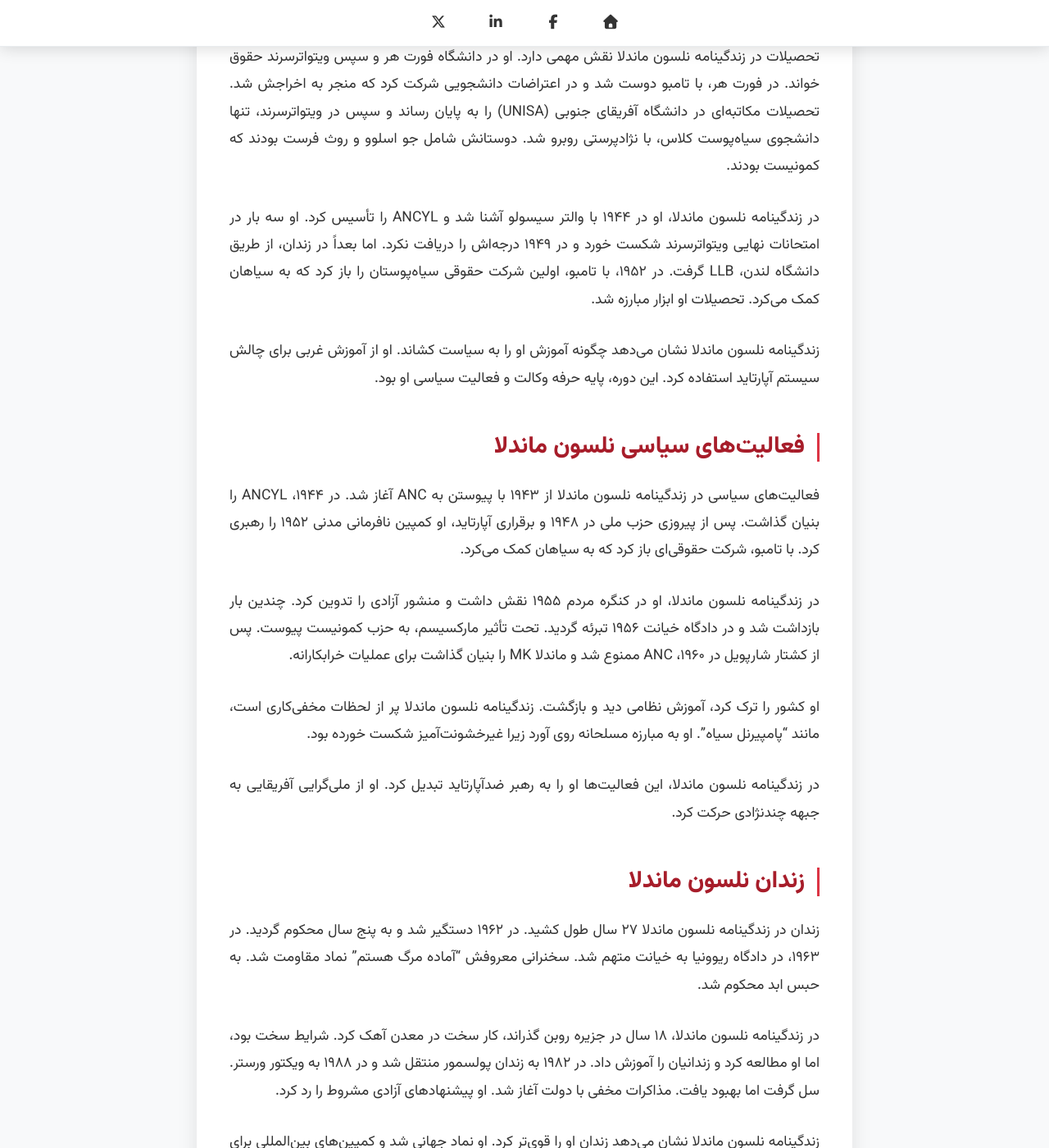
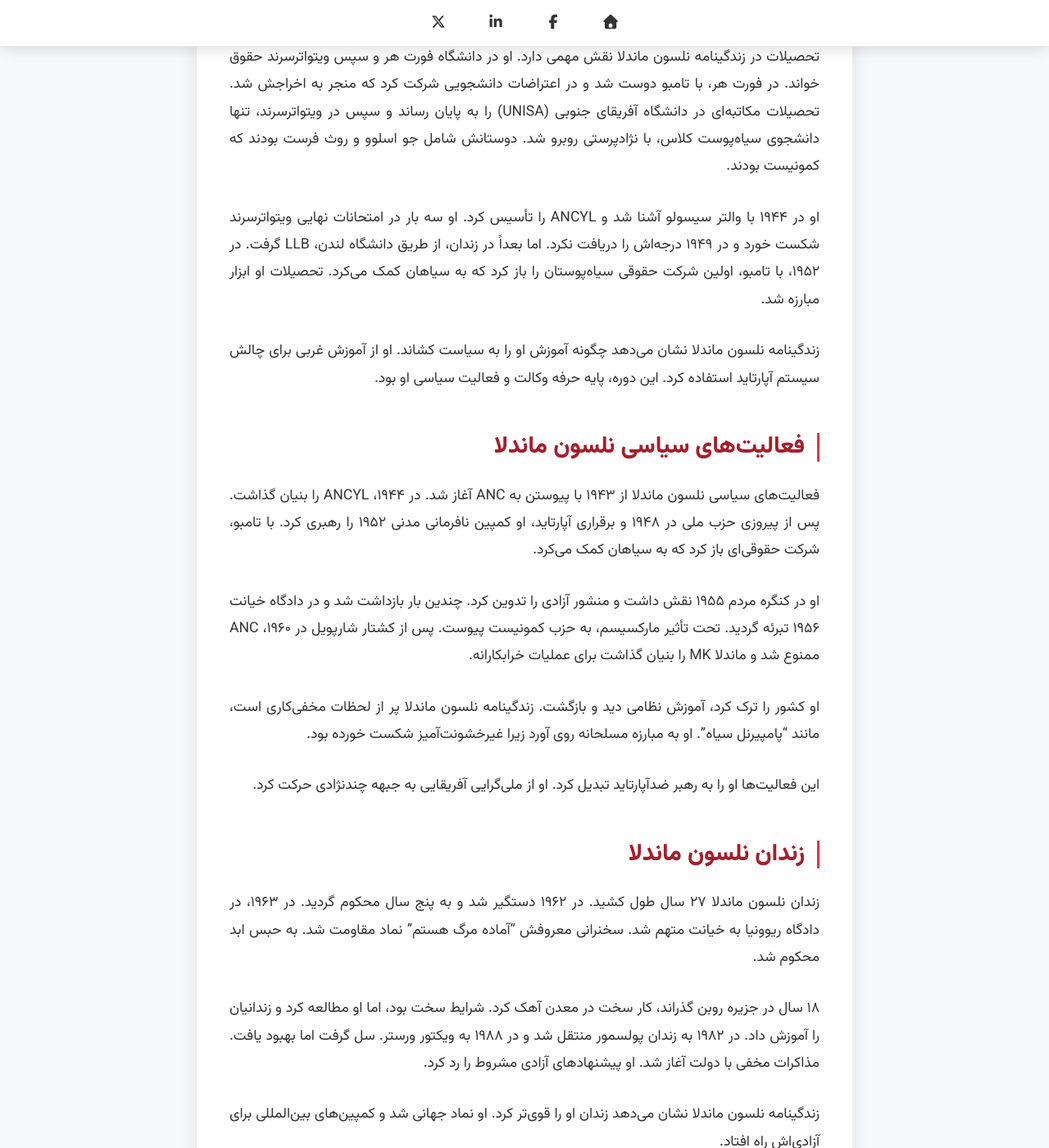
Before and after one commit to darkblog/darkblog.github.io, a Jekyll site: the page built from _posts/2025-9-8-nelson-mandela.md, in a window 1280 px wide and 1400 px high, scrolled down 2002 px. Shown: the whole window at 82% size. Built offline with Jekyll 4.4.1, drawn with Linux system fonts in a browser that asks for light colours; nearby versions of some CDN libraries; some of the changed text lies outside the part shown.

Commit message:
Update 2025-9-8-nelson-mandela.md

```diff
--- a/_posts/2025-9-8-nelson-mandela.md
+++ b/_posts/2025-9-8-nelson-mandela.md
@@ -22,45 +22,45 @@ title: زندگینامه نلسون ماندلا - نماد آپارتاید
 
 تحصیلات در زندگینامه نلسون ماندلا نقش مهمی دارد. او در دانشگاه فورت هر و سپس ویتواترسرند حقوق خواند. در فورت هر، با تامبو دوست شد و در اعتراضات دانشجویی شرکت کرد که منجر به اخراجش شد. تحصیلات مکاتبه‌ای در دانشگاه آفریقای جنوبی (UNISA) را به پایان رساند و سپس در ویتواترسرند، تنها دانشجوی سیاه‌پوست کلاس، با نژادپرستی روبرو شد. دوستانش شامل جو اسلوو و روث فرست بودند که کمونیست بودند.
 
-در زندگینامه نلسون ماندلا، او در ۱۹۴۴ با والتر سیسولو آشنا شد و ANCYL را تأسیس کرد. او سه بار در امتحانات نهایی ویتواترسرند شکست خورد و در ۱۹۴۹ درجه‌اش را دریافت نکرد. اما بعداً در زندان، از طریق دانشگاه لندن، LLB گرفت. در ۱۹۵۲، با تامبو، اولین شرکت حقوقی سیاه‌پوستان را باز کرد که به سیاهان کمک می‌کرد. تحصیلات او ابزار مبارزه شد.
+او در ۱۹۴۴ با والتر سیسولو آشنا شد و ANCYL را تأسیس کرد. او سه بار در امتحانات نهایی ویتواترسرند شکست خورد و در ۱۹۴۹ درجه‌اش را دریافت نکرد. اما بعداً در زندان، از طریق دانشگاه لندن، LLB گرفت. در ۱۹۵۲، با تامبو، اولین شرکت حقوقی سیاه‌پوستان را باز کرد که به سیاهان کمک می‌کرد. تحصیلات او ابزار مبارزه شد.
 
 زندگینامه نلسون ماندلا نشان می‌دهد چگونه آموزش او را به سیاست کشاند. او از آموزش غربی برای چالش سیستم آپارتاید استفاده کرد. این دوره، پایه حرفه وکالت و فعالیت سیاسی او بود.
 
 ## فعالیت‌های سیاسی نلسون ماندلا
 
-فعالیت‌های سیاسی در زندگینامه نلسون ماندلا از ۱۹۴۳ با پیوستن به ANC آغاز شد. در ۱۹۴۴، ANCYL را بنیان گذاشت. پس از پیروزی حزب ملی در ۱۹۴۸ و برقراری آپارتاید، او کمپین نافرمانی مدنی ۱۹۵۲ را رهبری کرد. با تامبو، شرکت حقوقی‌ای باز کرد که به سیاهان کمک می‌کرد.
+فعالیت‌های سیاسی نلسون ماندلا از ۱۹۴۳ با پیوستن به ANC آغاز شد. در ۱۹۴۴، ANCYL را بنیان گذاشت. پس از پیروزی حزب ملی در ۱۹۴۸ و برقراری آپارتاید، او کمپین نافرمانی مدنی ۱۹۵۲ را رهبری کرد. با تامبو، شرکت حقوقی‌ای باز کرد که به سیاهان کمک می‌کرد.
 
-در زندگینامه نلسون ماندلا، او در کنگره مردم ۱۹۵۵ نقش داشت و منشور آزادی را تدوین کرد. چندین بار بازداشت شد و در دادگاه خیانت ۱۹۵۶ تبرئه گردید. تحت تأثیر مارکسیسم، به حزب کمونیست پیوست. پس از کشتار شارپویل در ۱۹۶۰، ANC ممنوع شد و ماندلا MK را بنیان گذاشت برای عملیات خرابکارانه.
+او در کنگره مردم ۱۹۵۵ نقش داشت و منشور آزادی را تدوین کرد. چندین بار بازداشت شد و در دادگاه خیانت ۱۹۵۶ تبرئه گردید. تحت تأثیر مارکسیسم، به حزب کمونیست پیوست. پس از کشتار شارپویل در ۱۹۶۰، ANC ممنوع شد و ماندلا MK را بنیان گذاشت برای عملیات خرابکارانه.
 
 او کشور را ترک کرد، آموزش نظامی دید و بازگشت. زندگینامه نلسون ماندلا پر از لحظات مخفی‌کاری است، مانند "پامپیرنل سیاه". او به مبارزه مسلحانه روی آورد زیرا غیرخشونت‌آمیز شکست خورده بود.
 
-در زندگینامه نلسون ماندلا، این فعالیت‌ها او را به رهبر ضدآپارتاید تبدیل کرد. او از ملی‌گرایی آفریقایی به جبهه چندنژادی حرکت کرد.
+این فعالیت‌ها او را به رهبر ضدآپارتاید تبدیل کرد. او از ملی‌گرایی آفریقایی به جبهه چندنژادی حرکت کرد.
 
 ## زندان نلسون ماندلا
 
-زندان در زندگینامه نلسون ماندلا ۲۷ سال طول کشید. در ۱۹۶۲ دستگیر شد و به پنج سال محکوم گردید. در ۱۹۶۳، در دادگاه ریوونیا به خیانت متهم شد. سخنرانی معروفش "آماده مرگ هستم" نماد مقاومت شد. به حبس ابد محکوم شد.
+زندان نلسون ماندلا ۲۷ سال طول کشید. در ۱۹۶۲ دستگیر شد و به پنج سال محکوم گردید. در ۱۹۶۳، در دادگاه ریوونیا به خیانت متهم شد. سخنرانی معروفش "آماده مرگ هستم" نماد مقاومت شد. به حبس ابد محکوم شد.
 
-در زندگینامه نلسون ماندلا، ۱۸ سال در جزیره روبن گذراند، کار سخت در معدن آهک کرد. شرایط سخت بود، اما او مطالعه کرد و زندانیان را آموزش داد. در ۱۹۸۲ به زندان پولسمور منتقل شد و در ۱۹۸۸ به ویکتور ورستر. سل گرفت اما بهبود یافت. مذاکرات مخفی با دولت آغاز شد. او پیشنهادهای آزادی مشروط را رد کرد.
+۱۸ سال در جزیره روبن گذراند، کار سخت در معدن آهک کرد. شرایط سخت بود، اما او مطالعه کرد و زندانیان را آموزش داد. در ۱۹۸۲ به زندان پولسمور منتقل شد و در ۱۹۸۸ به ویکتور ورستر. سل گرفت اما بهبود یافت. مذاکرات مخفی با دولت آغاز شد. او پیشنهادهای آزادی مشروط را رد کرد.
 
 زندگینامه نلسون ماندلا نشان می‌دهد زندان او را قوی‌تر کرد. او نماد جهانی شد و کمپین‌های بین‌المللی برای آزادی‌اش راه افتاد.
 
 ## آزادی نلسون ماندلا
 
-در زندگینامه نلسون ماندلا، آزادی در ۱۱ فوریه ۱۹۹۰ رخ داد، پس از فشارهای بین‌المللی و مذاکرات با اف.دبلیو. د کلرک. او از زندان ویکتور ورستر خارج شد و در کیپ تاون سخنرانی کرد. ANC را بازسازی کرد و مذاکرات CODESA را رهبری کرد.
+آزادی در ۱۱ فوریه ۱۹۹۰ رخ داد، پس از فشارهای بین‌المللی و مذاکرات با اف.دبلیو. د کلرک. او از زندان ویکتور ورستر خارج شد و در کیپ تاون سخنرانی کرد. ANC را بازسازی کرد و مذاکرات CODESA را رهبری کرد.
 
-در زندگینامه نلسون ماندلا، او خشونت بین ANC و اینکاتا را مدیریت کرد. جایزه نوبل را با د کلرک برد. آزادی او پایان آپارتاید را تسریع کرد.
+او خشونت بین ANC و اینکاتا را مدیریت کرد. جایزه نوبل را با د کلرک برد. آزادی او پایان آپارتاید را تسریع کرد.
 
 ## ریاست جمهوری نلسون ماندلا
 
-در زندگینامه نلسون ماندلا، او در ۱۹۹۴ اولین رئیس‌جمهور منتخب شد. دولت وحدت ملی تشکیل داد و کمیسیون حقیقت و آشتی را راه‌اندازی کرد. از طریق TRC، جنایات آپارتاید بررسی شد.
+در سال ۱۹۹۴ اولین رئیس‌جمهور منتخب شد. دولت وحدت ملی تشکیل داد و کمیسیون حقیقت و آشتی را راه‌اندازی کرد. از طریق TRC، جنایات آپارتاید بررسی شد.
 
-در زندگینامه نلسون ماندلا، او بازسازی و توسعه را پیگیری کرد: مسکن، برق، آب برای میلیون‌ها نفر. جام جهانی راگبی ۱۹۹۵ نماد آشتی بود. سیاست خارجی بر حقوق بشر تمرکز داشت. پس از یک دوره، بازنشسته شد.
+بازسازی و توسعه را پیگیری کرد: مسکن، برق، آب برای میلیون‌ها نفر. جام جهانی راگبی ۱۹۹۵ نماد آشتی بود. سیاست خارجی بر حقوق بشر تمرکز داشت. پس از یک دوره، بازنشسته شد.
 
 ## زندگی پس از ریاست جمهوری نلسون ماندلا
 
-در زندگینامه نلسون ماندلا، پس از ۱۹۹۹، بنیاد نلسون ماندلا را تأسیس کرد برای آموزش، HIV/AIDS و توسعه روستایی. کمپین ۴۶۶۶۴ را راه‌اندازی کرد. از جنگ عراق انتقاد کرد و The Elders را بنیان گذاشت.
+پس از ۱۹۹۹، بنیاد نلسون ماندلا را تأسیس کرد برای آموزش، HIV/AIDS و توسعه روستایی. کمپین ۴۶۶۶۴ را راه‌اندازی کرد. از جنگ عراق انتقاد کرد و The Elders را بنیان گذاشت.
 
-در زندگینامه نلسون ماندلا، او در ۲۰۰۴ از زندگی عمومی کناره‌گیری کرد اما همچنان فعال بود، مانند در جام جهانی ۲۰۱۰.
+از سال ۲۰۰۴ از زندگی عمومی کناره‌گیری کرد اما همچنان فعال بود، مانند جام جهانی ۲۰۱۰.
 
 ## مرگ نلسون ماندلا
 
```
